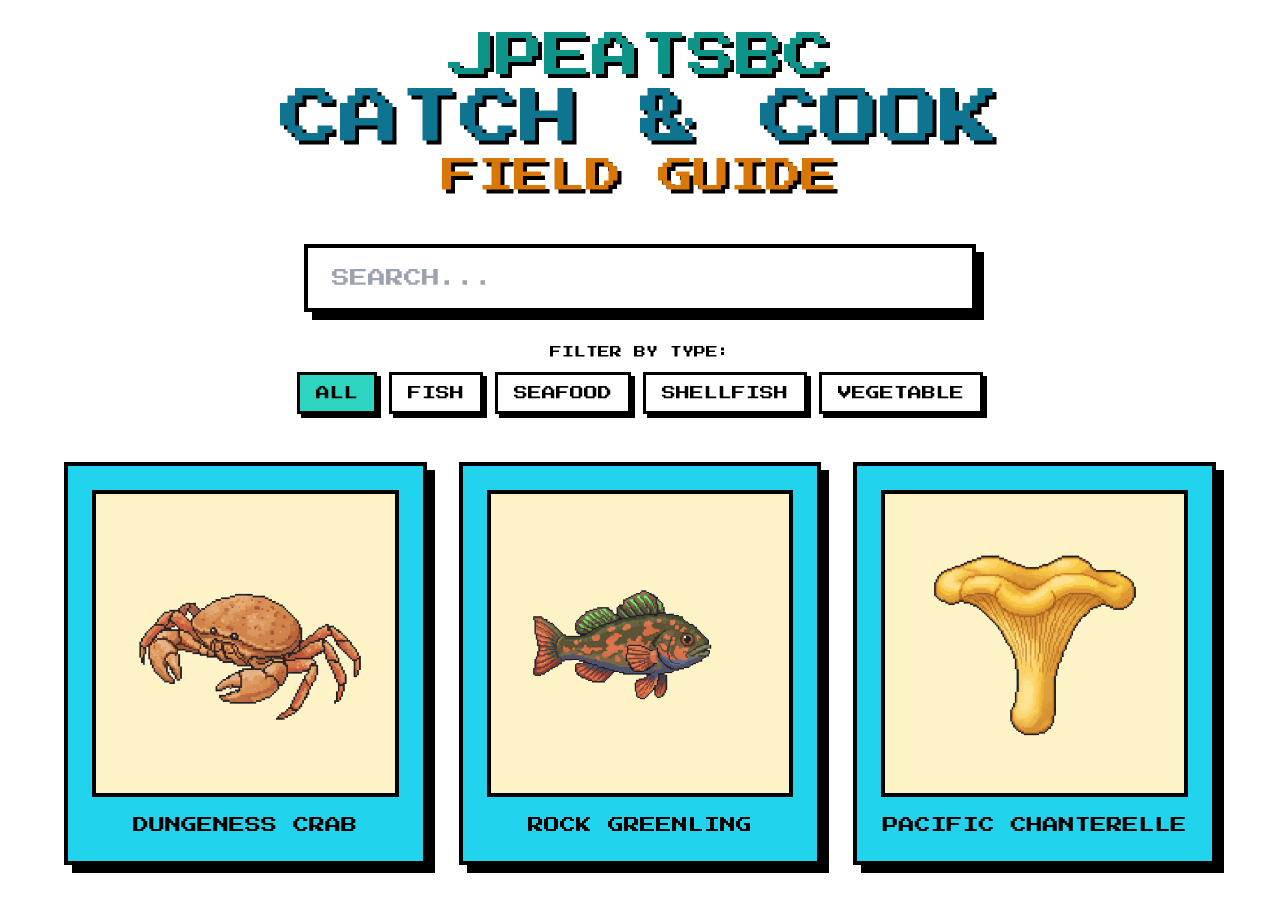
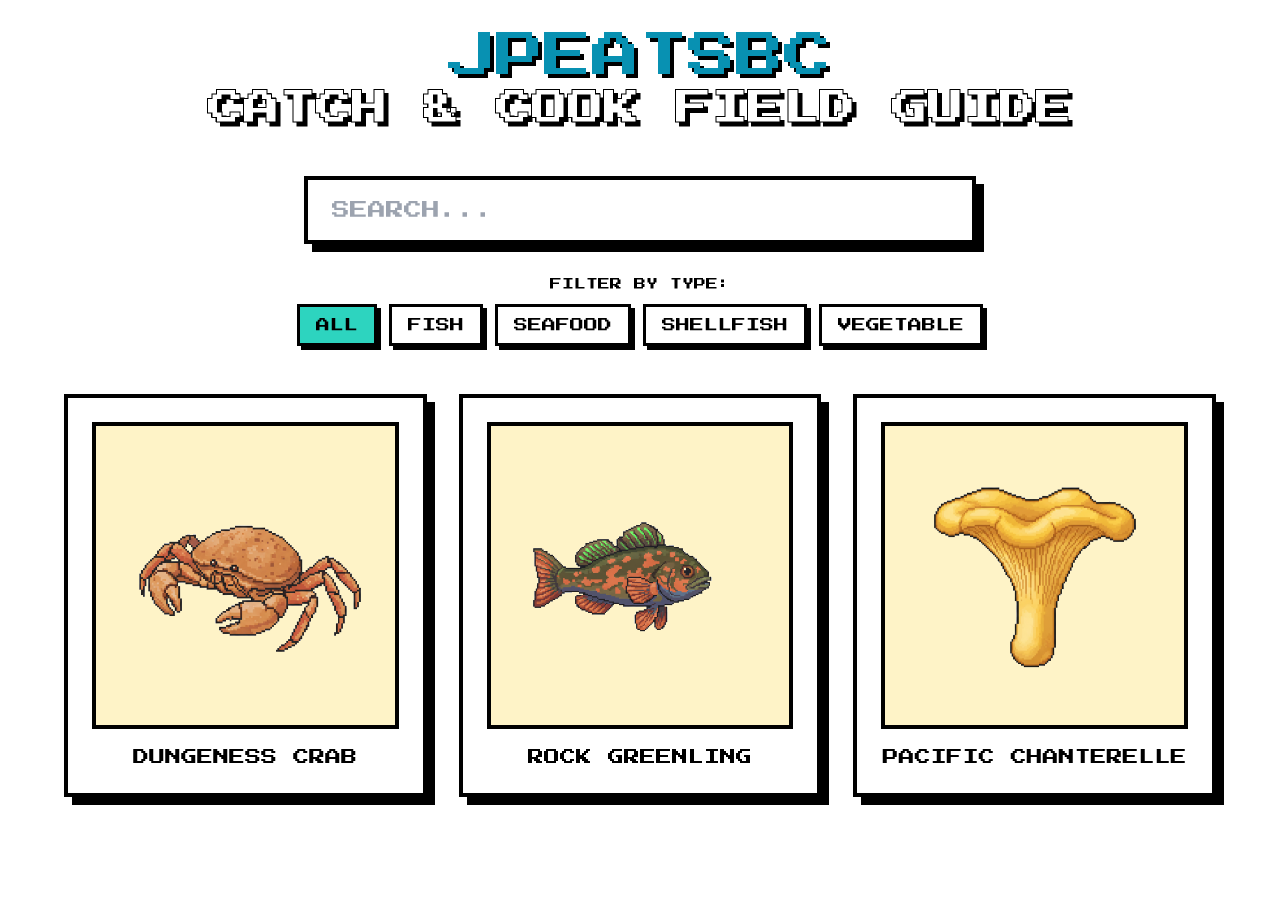
Before and after one commit to jaypeegithub/menu, a Next.js app: page / in a window 1280 px wide. After the commit the page ends 829 px from the top, so only its background shows below. Built offline with nearby package versions, Linux system fonts and the light colour scheme.

Commit message:
Update header and card design
- Changed header to 2 lines: JPEATSBC (ocean blue) + CATCH & COOK FIELD GUIDE (white with black border)
- Changed ingredient card backgrounds from cyan to white
- Added text-border CSS class for white text with black stroke
- Cleaner, more readable design

```diff
--- a/app/globals.css
+++ b/app/globals.css
@@ -36,3 +36,10 @@ body {
   transform: translate(4px, 4px);
   box-shadow: 4px 4px 0px #000;
 }
+
+/* Text with black border */
+.text-border {
+  -webkit-text-stroke: 2px black;
+  text-stroke: 2px black;
+  paint-order: stroke fill;
+}
--- a/app/page.tsx
+++ b/app/page.tsx
@@ -24,15 +24,12 @@ export default function Home() {
     <div className="min-h-screen p-8">
       {/* Header */}
       <header className="mb-12 text-center">
-        <h1 className="text-3xl md:text-5xl mb-2 text-teal-600 drop-shadow-[4px_4px_0px_rgba(0,0,0,1)]">
+        <h1 className="text-3xl md:text-5xl mb-2 text-cyan-600 drop-shadow-[4px_4px_0px_rgba(0,0,0,1)]">
           JPEATSBC
         </h1>
-        <h2 className="text-4xl md:text-6xl mb-2 text-cyan-700 drop-shadow-[4px_4px_0px_rgba(0,0,0,1)]">
-          CATCH & COOK
+        <h2 className="text-2xl md:text-4xl text-white text-border drop-shadow-[4px_4px_0px_rgba(0,0,0,1)]">
+          CATCH & COOK FIELD GUIDE
         </h2>
-        <h3 className="text-2xl md:text-4xl text-amber-600 drop-shadow-[4px_4px_0px_rgba(0,0,0,1)]">
-          FIELD GUIDE
-        </h3>
       </header>
 
       {/* Search Bar */}
@@ -82,7 +79,7 @@ export default function Home() {
           <button
             key={ingredient.id}
             onClick={() => setSelectedIngredient(ingredient)}
-            className="bg-cyan-400 neo-brutalism-border neo-brutalism-button p-6 cursor-pointer transition-all"
+            className="bg-white neo-brutalism-border neo-brutalism-button p-6 cursor-pointer transition-all"
           >
             {/* Pixel art image */}
             <div className="bg-amber-100 border-4 border-black aspect-square mb-4 flex items-center justify-center relative overflow-hidden">
```
Also changed, not shown: 1 other file (tests, documents, lock files or other folders).
